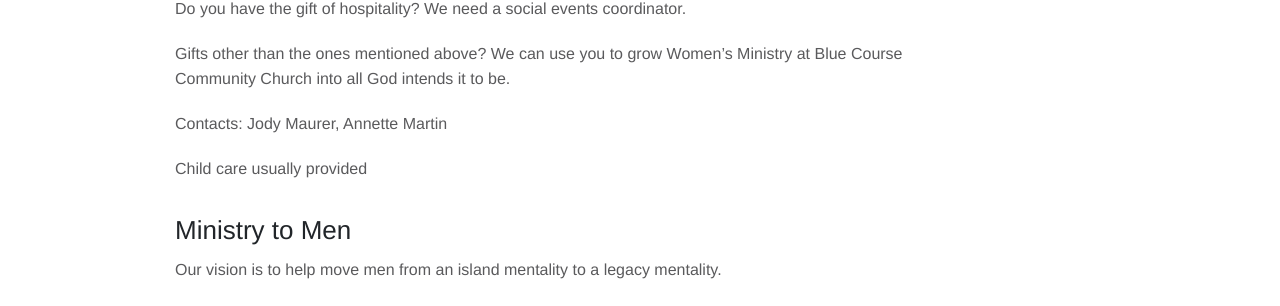
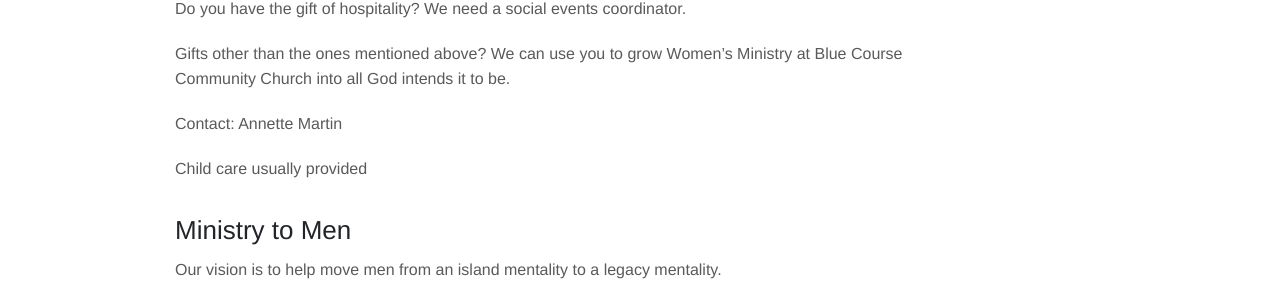
Before and after one commit to bluecoursecommunitychurch/bluecoursecommunitychurch.github.io, a Jekyll site: the page built from _ministries/adults.md, in a window 1280 px wide. Shown: the part 845-1151 px from the top of the page. Built offline with Jekyll 4.4.1, drawn with Linux system fonts in a browser that asks for light colours.

Commit message:
update ministries page

```diff
--- a/_ministries/adults.md
+++ b/_ministries/adults.md
@@ -30,7 +30,7 @@ Do you have the gift of hospitality? We need a social events coordinator.
 Gifts other than the ones mentioned above? We can use you to grow Women’s Ministry at Blue Course Community Church into all
 God intends it to be.
 
-Contacts: Jody Maurer, Annette Martin
+Contact: Annette Martin
 
 Child care usually provided
 
```
